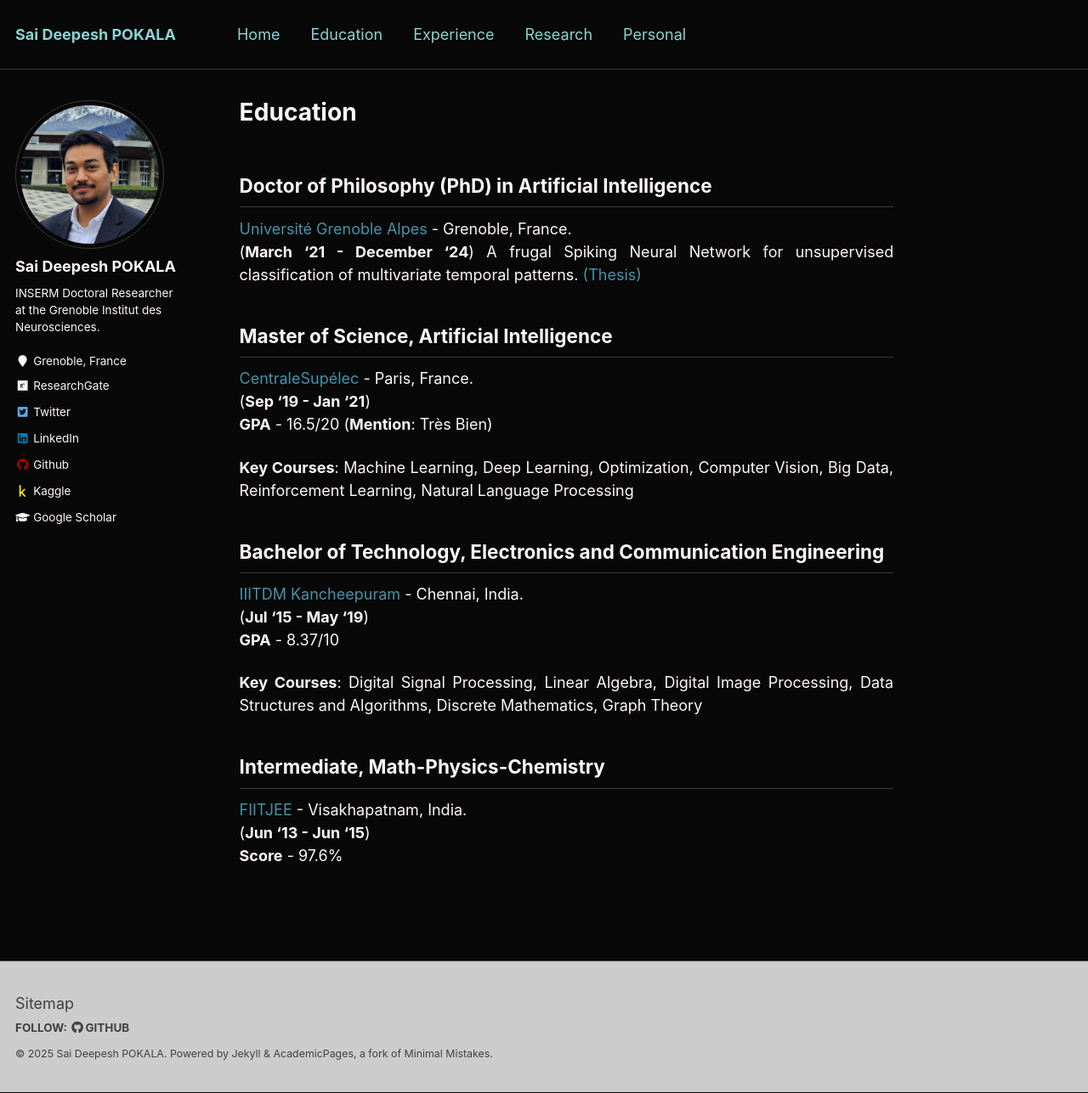
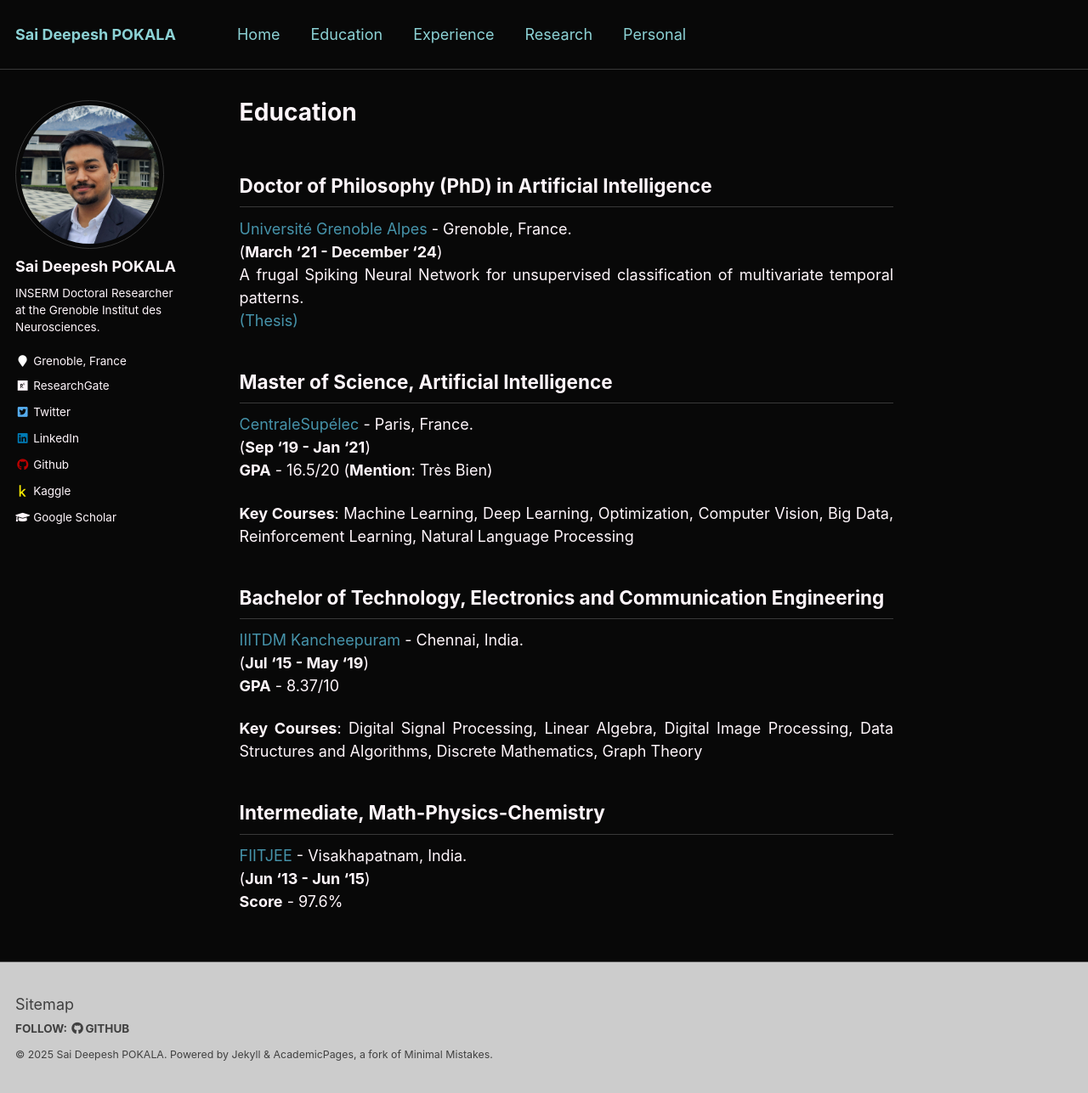
Before and after one commit to saideepesh/saideepesh.github.io, a Jekyll site: the page built from _pages/education.md, in a window 1280 px wide and 1287 px high. Shown: the whole window at 85% size. Built offline with Jekyll 4.4.1, drawn with Linux system fonts in a browser that asks for light colours.

```diff
--- a/_pages/education.md
+++ b/_pages/education.md
@@ -7,8 +7,8 @@ classes: wide
 
 ## **Doctor of Philosophy** (PhD) in Artificial Intelligence
 [Université Grenoble Alpes](https://www.univ-grenoble-alpes.fr/english/){:target="_blank" rel="noopener"} - Grenoble, France.\
-(**March '21 - December '24**)
-A frugal Spiking Neural Network for unsupervised classification of multivariate temporal patterns.
+(**March '21 - December '24**)\
+A frugal Spiking Neural Network for unsupervised classification of multivariate temporal patterns.\
 [(Thesis)](https://theses.fr/s268529){:target="_blank" rel="noopener"}
 
 ## **Master of Science**, Artificial Intelligence
```
